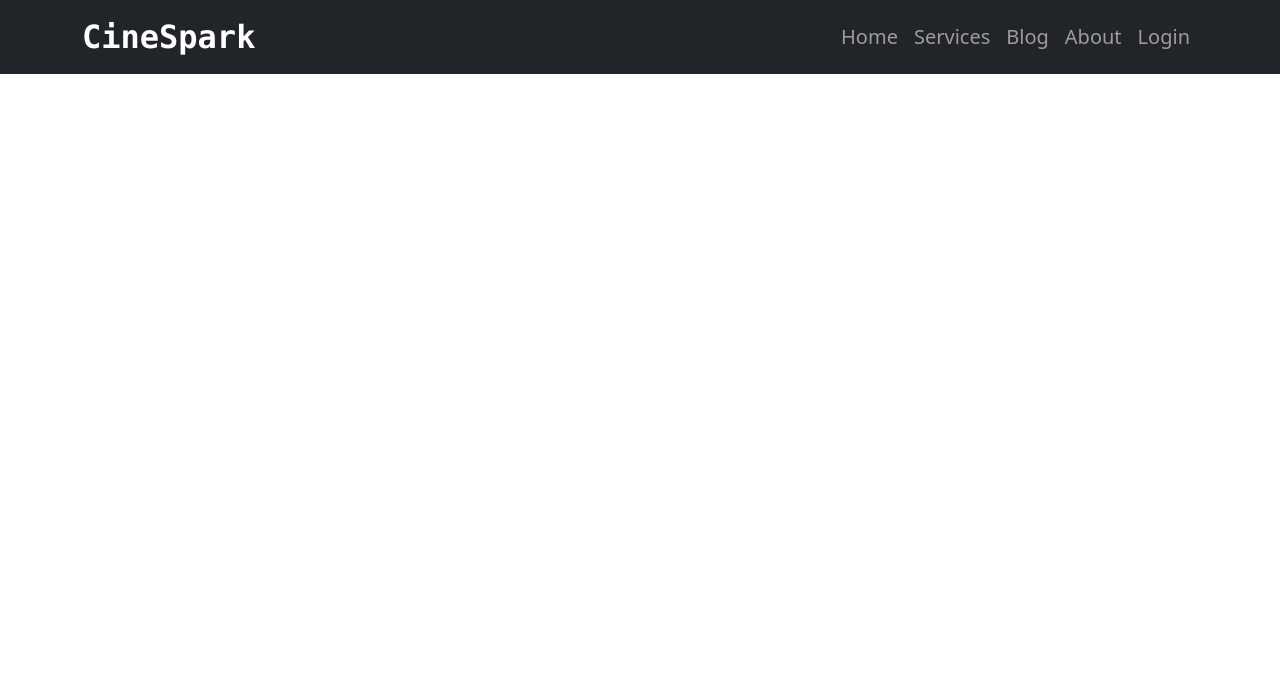
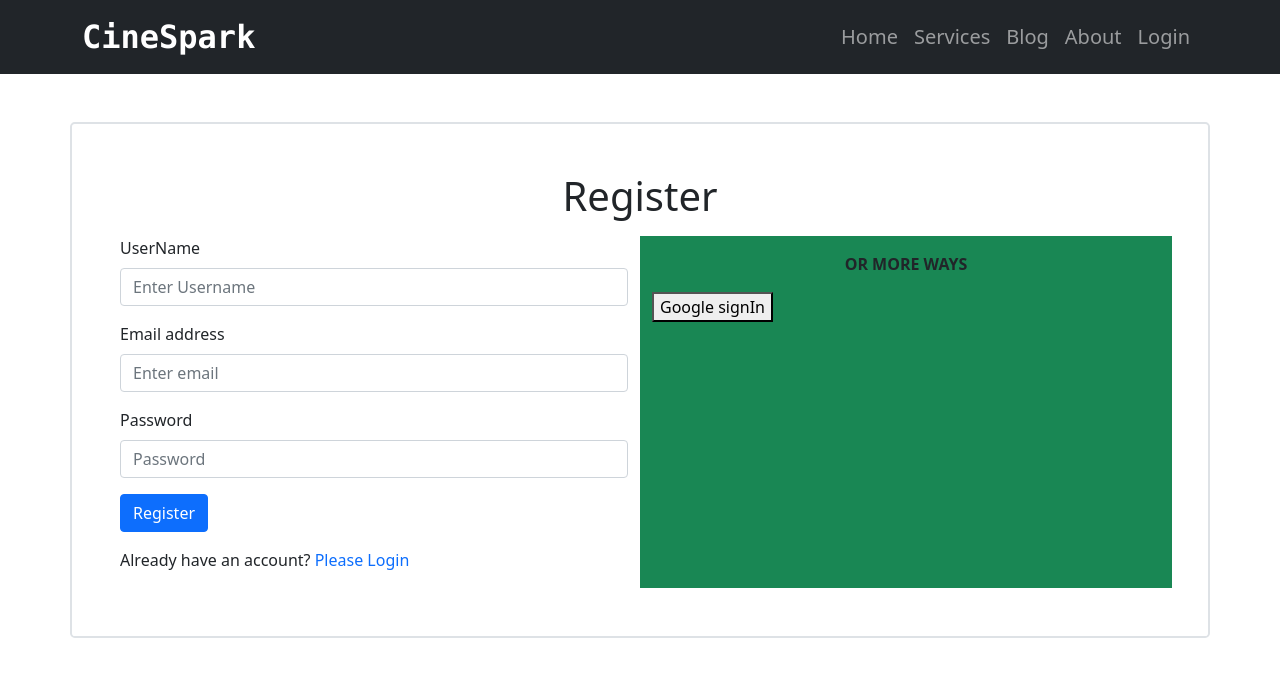
Before and after one commit to fahim00001/filming, a React (Create React App) app: page /register in a window 1280 px wide. Shown: the top 676 px of the page. Built offline with nearby package versions, Linux system fonts and the light colour scheme.

Commit message:
Regester created

```diff
--- a/package.json
+++ b/package.json
@@ -11,6 +11,7 @@
     "react": "^18.0.0",
     "react-bootstrap": "^2.2.3",
     "react-dom": "^18.0.0",
+    "react-firebase-hooks": "^5.0.3",
     "react-router-dom": "^6.3.0",
     "react-scripts": "5.0.1",
     "web-vitals": "^2.1.4"
--- a/src/App.js
+++ b/src/App.js
@@ -2,6 +2,7 @@ import { Route, Routes } from 'react-router-dom';
 import './App.css';
 import About from './Pages/About/About';
 import Login from './Pages/Authentication/login/Login';
+import Register from './Pages/Authentication/Register/Register';
 import Blog from './Pages/Blog/Blog';
 import Home from './Pages/Home/Home/Home';
 import Header from './Pages/Shared/Header/Header';
@@ -16,6 +17,7 @@ function App() {
           {/* <Route path='/services' element={<Services></Services>} ></Route> */}
           <Route path='/blog' element={<Blog></Blog>} ></Route>
           <Route path='/about' element={<About></About>} ></Route>
+          <Route path='/register' element={<Register></Register>} ></Route>
           <Route path='/login' element={<Login></Login>} ></Route>
         </Routes>
     </div>
--- a/src/Pages/Authentication/Register/Register.js
+++ b/src/Pages/Authentication/Register/Register.js
@@ -1,9 +1,64 @@
-import React from 'react';
+import React, { useRef } from 'react';
+import { Button, Form } from 'react-bootstrap';
+import { Link } from 'react-router-dom';
+import auth from '../../../firebase.init';
+import { useCreateUserWithEmailAndPassword} from 'react-firebase-hooks/auth';
+import './Register.css'
+const Register = () => {
+    const emailRef = useRef("");
+    const passwordRef = useRef('');
+    const userNameRef = useRef('');
 
-const Register = () => {
+    const [
+        createUserWithEmailAndPassword,
+        user,
+        loading,
+        error,
+    ] = useCreateUserWithEmailAndPassword(auth);
+
+
+    const handleRegister = event =>{
+        event.preventDefault();
+        const email = emailRef.current.value;
+        const password = passwordRef.current.value;
+        const UserName = userNameRef.current.value;
+
+        createUserWithEmailAndPassword(email ,password);
+
+    }
     return (
-        <div>
-            <h1>This is register</h1>
+        <div className='container mx-auto w-100 border border-2 p-5 rounded-3'>
+            <h1 className='text-center mb-3' >Register</h1>
+            <div className='row' >
+                <div className='col-12 col-lg-6'>
+                    <Form onSubmit={handleRegister}>
+                        <Form.Group className="mb-3" controlId="formUserName">
+                            <Form.Label>UserName</Form.Label>
+                            <Form.Control ref={userNameRef} type="text" placeholder="Enter Username" />
+                        </Form.Group>
+                        <Form.Group className="mb-3" controlId="formBasicEmail">
+                            <Form.Label>Email address</Form.Label>
+                            <Form.Control ref={emailRef} type="email" placeholder="Enter email" />
+                        </Form.Group>
+
+                        <Form.Group className="mb-3" controlId="formBasicPassword">
+                            <Form.Label>Password</Form.Label>
+                            <Form.Control ref={passwordRef} type="password" placeholder="Password" />
+                        </Form.Group>
+                        <Button variant="primary" type="submit">
+                            Register
+                        </Button>
+                        <p className='mt-3' >Already have an account? <Link to="/login" className='text-primary pe-auto text-decoration-none' >Please Login</Link> </p>
+
+                    </Form>
+                </div>
+
+                <div className=' col-12 col-lg-6 bg-success' >
+                    <p className='m-3 text-center fw-bolder'>OR MORE WAYS</p>
+                    <button type="submit">Google signIn</button>
+                </div>
+            </div>
+
         </div>
     );
 };
--- a/src/Pages/Authentication/login/Login.js
+++ b/src/Pages/Authentication/login/Login.js
@@ -1,9 +1,49 @@
-import React from 'react';
+import React, { useRef } from 'react';
+import { Button, Form } from 'react-bootstrap';
+import { Link } from 'react-router-dom';
 
 const Login = () => {
+  const emailRef = useRef('');
+  const passwordRef = useRef("");
+
     return (
         <div>
-            <h1>this is login </h1>
+            <div className='container mx-auto w-100 border border-2 p-5 rounded-3'>
+                <div className='row'>
+               <div className='col-lg-6'>
+
+               </div>
+               <div className='col-lg-6'>
+               <Form>
+  <Form.Group className="mb-3" controlId="formBasicEmail">
+    <Form.Label>Email address</Form.Label>
+    <Form.Control type="email" placeholder="Enter email" />
+
+  </Form.Group>
+
+  <Form.Group className="mb-3" controlId="formBasicPassword">
+    <Form.Label>Password</Form.Label>
+    <Form.Control type="password" placeholder="Password" />
+  </Form.Group>
+
+  <Button  variant="primary" type="submit">
+    Login
+  </Button>
+ <p className='d-flex align-items-center mb-2' >Forgot password?<Button className='text-decoration-none text-warning' variant="link">Reset password</Button> </p>
+  <p className='mt-3 text-center'>New in cineSpark? <Link to="/register" className='text-primary pe-auto text-decoration-none' >Register now</Link></p>
+    <div className='d-flex justify-content-center align-items-center'>
+    <div className='w-25' ><hr /></div>
+    <p className='m-3 '>or more ways</p>
+    <div className='w-25' ><hr /></div>
+    </div>
+    <button type="submit">Google signIn</button>
+
+                </Form>
+               </div>
+                </div>
+
+            </div>
+
         </div>
     );
 };
```
Also changed, not shown: src/Pages/Authentication/Register/Register.css (added), 1 other file (tests, documents, lock files or other folders).
